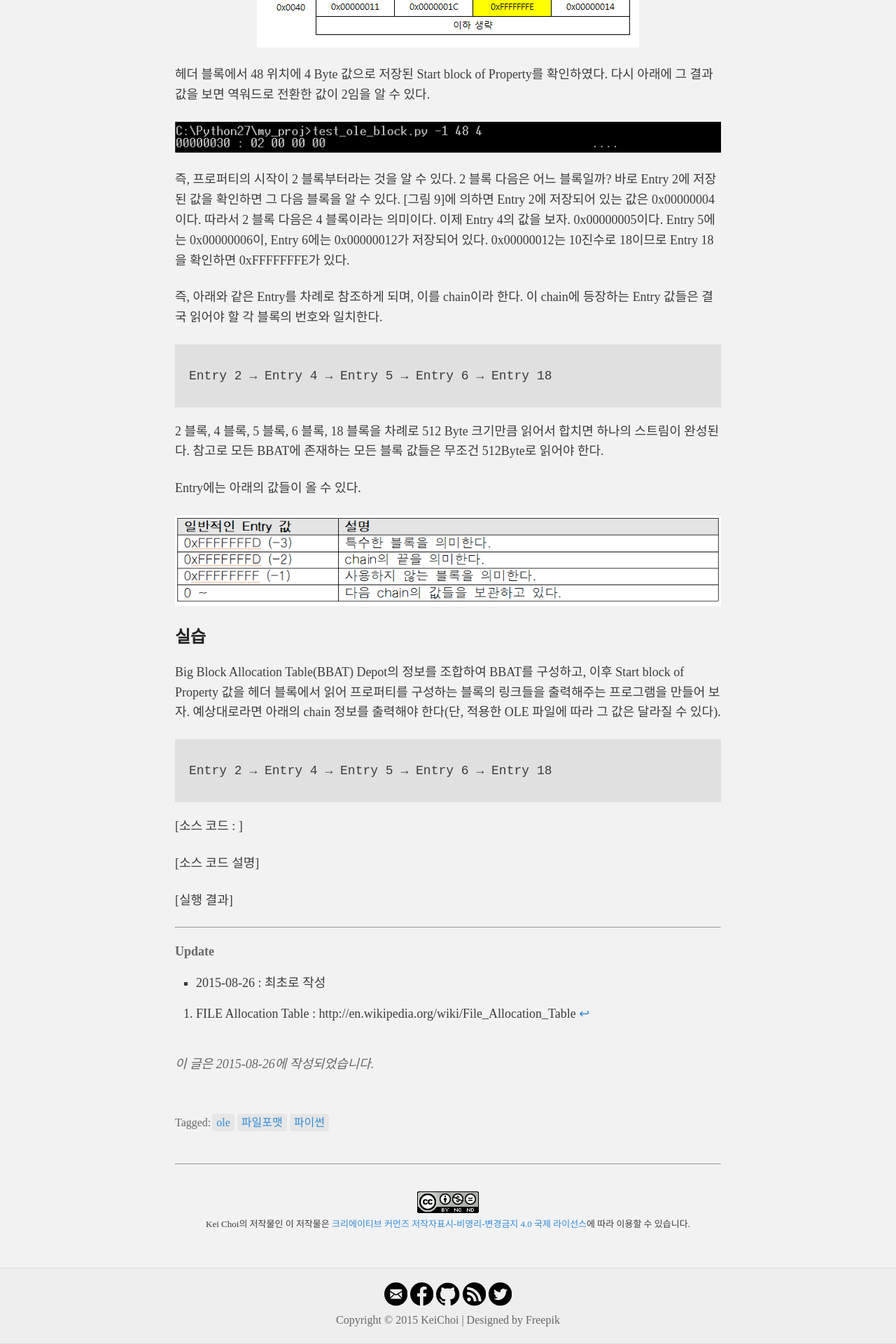
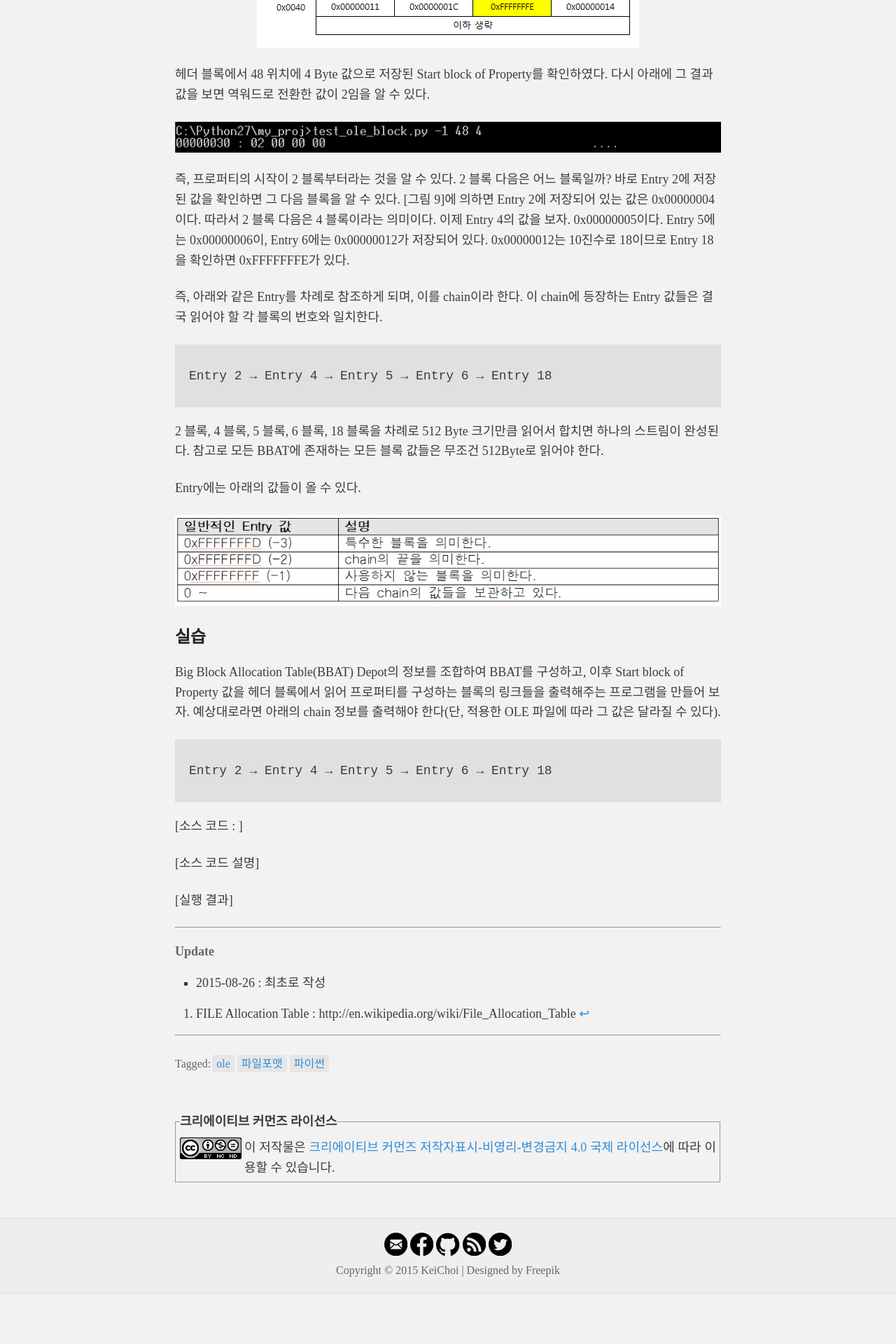
Before and after one commit to hanul93/hanul93.github.com, a Jekyll site: the page built from _posts/2015-08-26-ole-fileformat-header.md, in a window 1280 px wide. Shown: the part 2537-4457 px from the top of the page at 70% size. Built offline with Jekyll 4.4.1, drawn with Linux system fonts in a browser that asks for light colours; Markdown is read by kramdown in place of the engine named in the settings; after the commit the page ends 4385 px from its top, so only the background shows below that.

Commit message:
modify ccl

```diff
--- a/_layouts/post.html
+++ b/_layouts/post.html
@@ -17,12 +17,8 @@ $('#toc').toc({exclude: 'h1, h6', autoId: true, numerate: true});
     {{ content }}
   </div>
 
-  <div class="date">
-    <br>
-    이 글은 {{ page.date | date: "%Y-%m-%d" }}에 작성되었습니다.
-  </div>
 
-  <br>
+  <hr>
 
   <div>
     <ul class="tags post-tags cf">
@@ -35,7 +31,4 @@ $('#toc').toc({exclude: 'h1, h6', autoId: true, numerate: true});
   <br>
 </article>
 
-<hr>
-<center></br>
-<a rel="license" href="http://creativecommons.org/licenses/by-nc-nd/4.0/"><img alt="크리에이티브 커먼즈 라이선스" style="border-width:0" src="/images/88x31.png" /></a>
-<font size=2><span xmlns:cc="http://creativecommons.org/ns#" property="cc:attributionName">Kei Choi</span>의 저작물인 이 저작물은 <a rel="license" href="http://creativecommons.org/licenses/by-nc-nd/4.0/">크리에이티브 커먼즈 저작자표시-비영리-변경금지 4.0 국제 라이선스</a>에 따라 이용할 수 있습니다.</font></center>
+<fieldset style="margin:20px 0px 20px 0px;padding:5px;"><legend><span><strong>크리에이티브 커먼즈 라이선스</strong></span></legend><!--Creative Commons License--><div style="float: left; width: 88px; margin-top: 3px;"><a rel="license" href="http://creativecommons.org/licenses/by-nc-nd/4.0/" target="_blank"><img alt="Creative Commons License" style="border-width: 0" src="/images/88x31.png"/></a></div><div style="margin-left: 92px; margin-top: 3px; text-align: justify;">이 저작물은 <a rel="license" href="http://creativecommons.org/licenses/by-nc-nd/4.0/">크리에이티브 커먼즈 저작자표시-비영리-변경금지 4.0 국제 라이선스</a>에 따라 이용할 수 있습니다.</div></fieldset>
--- a/style.scss
+++ b/style.scss
@@ -782,3 +782,20 @@ div#toc1 ul,.mobile div#toc1 ul {
 .bigfoot-footnote__button__circle {
   display: none;
 }
+
+fieldset {
+    display: block;
+    -webkit-margin-start: 2px;
+    -webkit-margin-end: 2px;
+    -webkit-padding-before: 0.35em;
+    -webkit-padding-start: 0.75em;
+    -webkit-padding-end: 0.75em;
+    -webkit-padding-after: 0.625em;
+    border: 2px groove threedface;
+    border-image-source: initial;
+    border-image-slice: initial;
+    border-image-width: initial;
+    border-image-outset: initial;
+    border-image-repeat: initial;
+    min-width: -webkit-min-content;
+}
```
